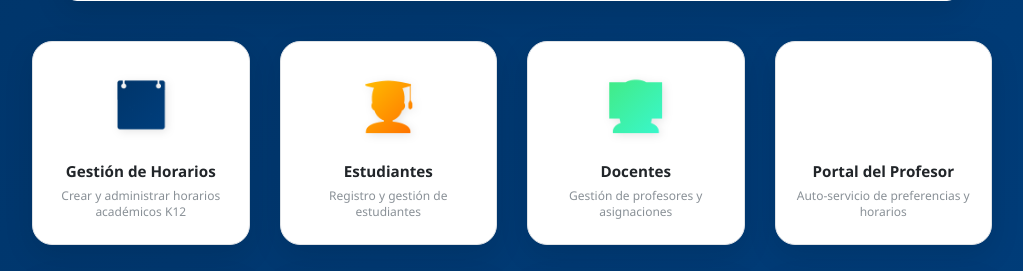
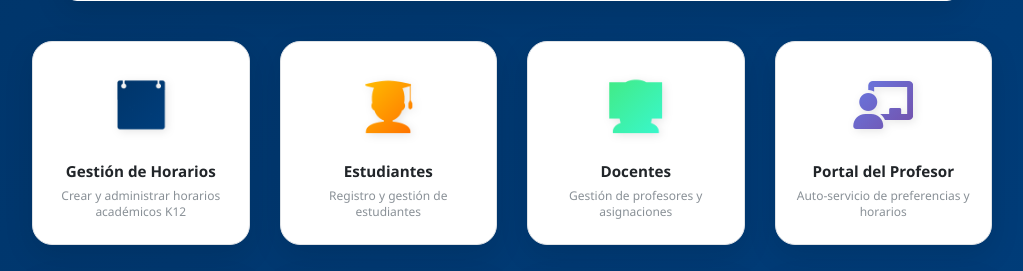
Before and after one commit to infornet1/bischeduler, a Flask app: page /dashboard in a window 1280 px wide. Shown: the part 438-709 px from the top of the page, without its empty margins (128-1151 px from the left). Run offline with Flask 3, Linux system fonts and the light colour scheme; some libraries are stand-ins or nearby versions.

Commit message:
Fix missing icon for Portal del Profesor in Dashboard
- Changed emoji icon to Font Awesome fa-chalkboard-teacher icon
- Added proper CSS gradient styling for teacher portal icon
- Ensures consistent icon display across all dashboard tiles

🤖 Generated with [Claude Code](https://claude.ai/code)

Co-Authored-By: Claude <noreply@anthropic.com>

```diff
--- a/templates/dashboard.html
+++ b/templates/dashboard.html
@@ -325,6 +325,11 @@
             --icon-gradient-end: #38f9d7;
         }
 
+        .app-teacher-portal {
+            --icon-gradient-start: #667eea;
+            --icon-gradient-end: #764ba2;
+        }
+
         .app-classrooms {
             --icon-gradient-start: #f093fb;
             --icon-gradient-end: #f5576c;
@@ -511,7 +516,7 @@
 
             <!-- Teacher Portal (Phase 4) -->
             <a href="/bischeduler/teacher-portal" class="app-tile app-teacher-portal">
-                <span class="app-icon">🎓</span>
+                <span class="app-icon"><i class="fas fa-chalkboard-teacher"></i></span>
                 <div class="app-name">Portal del Profesor</div>
                 <div class="app-description">Auto-servicio de preferencias y horarios</div>
             </a>
```
